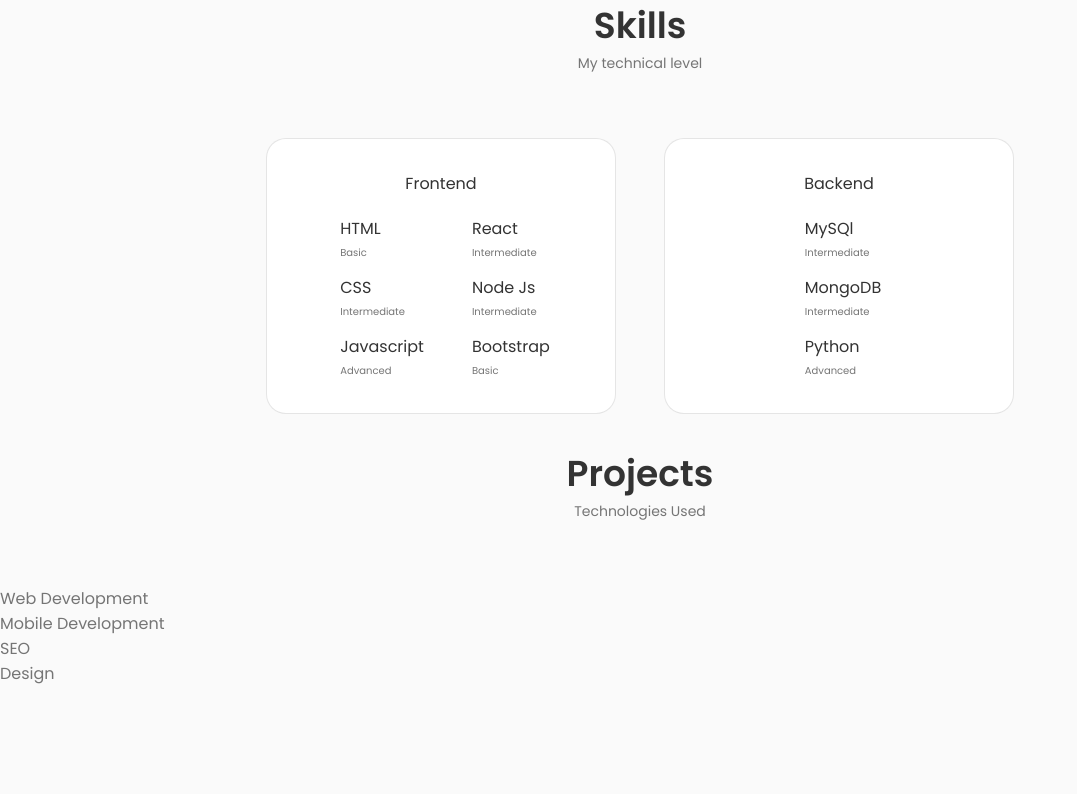
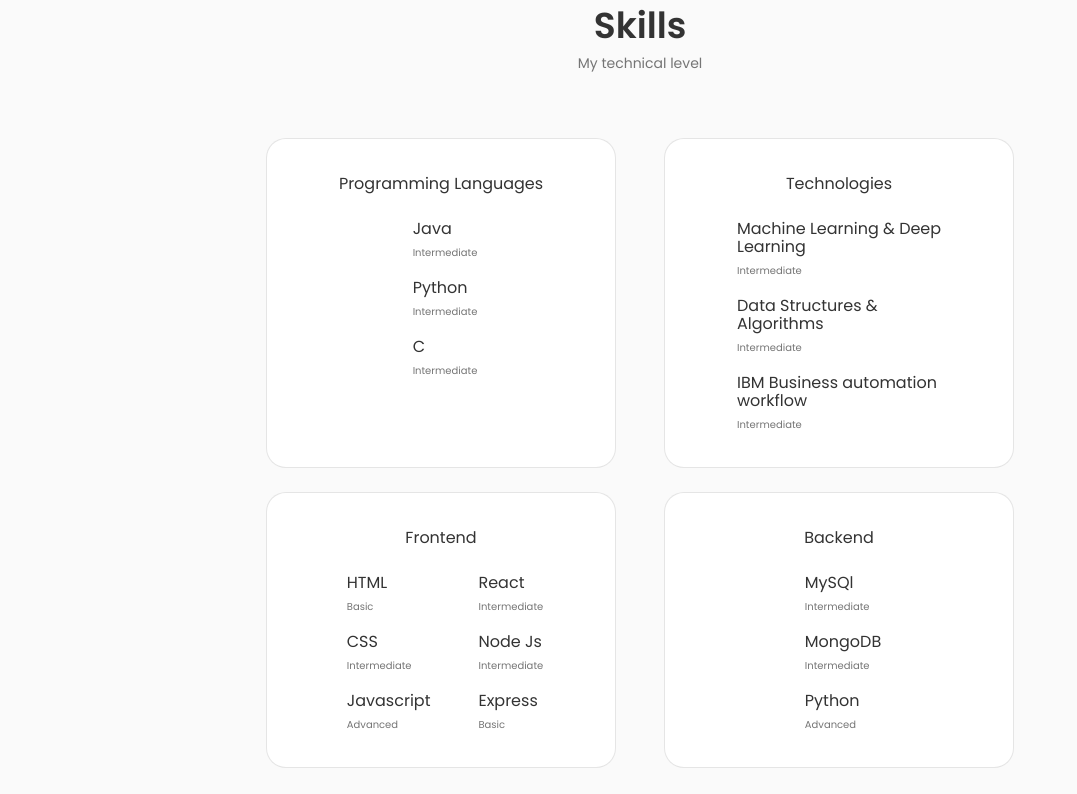
Before and after one commit to kowshik4/My-Website, a React (Create React App) app: page / in a window 1280 px wide. Shown: the part 1760-2554 px from the top of the page, without its empty margins (0-1077 px from the left). Built offline with nearby package versions, Linux system fonts and the light colour scheme.

Commit message:
Projects

```diff
--- a/src/components/header/Header.jsx
+++ b/src/components/header/Header.jsx
@@ -26,8 +26,8 @@ const Header = () => {
                             </a>
                     </li>
                     <li className='nav__item'>
-                        <a href="#portfolio" className='nav__link'>
-                            <i className='uil uil-scenery nav__icon'></i> Portfolio
+                        <a href="#projects" className='nav__link'>
+                            <i className='uil uil-scenery nav__icon'></i> Projects
                             </a>
                     </li>
                     <li className='nav__item'>
--- a/src/components/skills/Frontend.jsx
+++ b/src/components/skills/Frontend.jsx
@@ -57,7 +57,7 @@ const Frontend = () => {
                         <i class='bx bx-badge-check'></i>
 
                         <div>
-                            <h3 className='skills__name'>Bootstrap</h3>
+                            <h3 className='skills__name'>Express</h3>
                             <span className='skills__level'>Basic</span>
                         </div>
                         </div>
--- /dev/null
+++ b/src/components/skills/ProgrammingLanguages.jsx
@@ -0,0 +1,41 @@
+import React from 'react';
+
+const ProgrammingLanguages = () => {
+    return (
+        <div className='skills__content'>
+            <h3 className='skills__title'>Programming Languages</h3>
+            <div className='skills__box'>
+                <div className='skills__group'>
+                    <div className='skills__data'>
+                    <i class='bx bx-badge-check'></i>
+
+                    <div>
+                        <h3 className='skills__name'>Java</h3>
+                        <span className='skills__level'>Intermediate</span>
+                    </div>
+                    </div>
+
+                    <div className='skills__data'>
+                    <i class='bx bx-badge-check'></i>
+
+                    <div>
+                        <h3 className='skills__name'>Python</h3>
+                        <span className='skills__level'>Intermediate</span>
+                    </div>
+                    </div>
+
+                    <div className='skills__data'>
+                    <i class='bx bx-badge-check'></i>
+
+                    <div>
+                        <h3 className='skills__name'>C</h3>
+                        <span className='skills__level'>Intermediate</span>
+                    </div>
+                    </div>
+                </div>
+            </div>
+        </div>
+);
+}
+
+export default ProgrammingLanguages;
--- a/src/components/skills/Skills.jsx
+++ b/src/components/skills/Skills.jsx
@@ -2,6 +2,8 @@ import React from 'react';
 import './skills.css';
 import Frontend from './Frontend';
 import Backend from './Backend';
+import ProgrammingLanguages from './ProgrammingLanguages';
+import Technologies from './Technologies';
 
 const Skills = () => {
     return (
@@ -10,6 +12,8 @@ const Skills = () => {
             <span className='section__subtitle'>My technical level</span>
 
             <div className='skills__container container grid'>
+                <ProgrammingLanguages />
+                <Technologies />
                 <Frontend />
                 <Backend />
             </div>
--- /dev/null
+++ b/src/components/skills/Technologies.jsx
@@ -0,0 +1,41 @@
+import React from 'react';
+
+const Technologies = () => {
+    return (
+        <div className='skills__content'>
+            <h3 className='skills__title'>Technologies</h3>
+            <div className='skills__box'>
+                <div className='skills__group'>
+                    <div className='skills__data'>
+                    <i class='bx bx-badge-check'></i>
+
+                    <div>
+                        <h3 className='skills__name'>Machine Learning & Deep Learning</h3>
+                        <span className='skills__level'>Intermediate</span>
+                    </div>
+                    </div>
+
+                    <div className='skills__data'>
+                    <i class='bx bx-badge-check'></i>
+
+                    <div>
+                        <h3 className='skills__name'>Data Structures & Algorithms</h3>
+                        <span className='skills__level'>Intermediate</span>
+                    </div>
+                    </div>
+
+                    <div className='skills__data'>
+                    <i class='bx bx-badge-check'></i>
+
+                    <div>
+                        <h3 className='skills__name'>IBM Business automation workflow</h3>
+                        <span className='skills__level'>Intermediate</span>
+                    </div>
+                    </div>
+                </div>
+            </div>
+        </div>
+);
+}
+
+export default Technologies;
```
